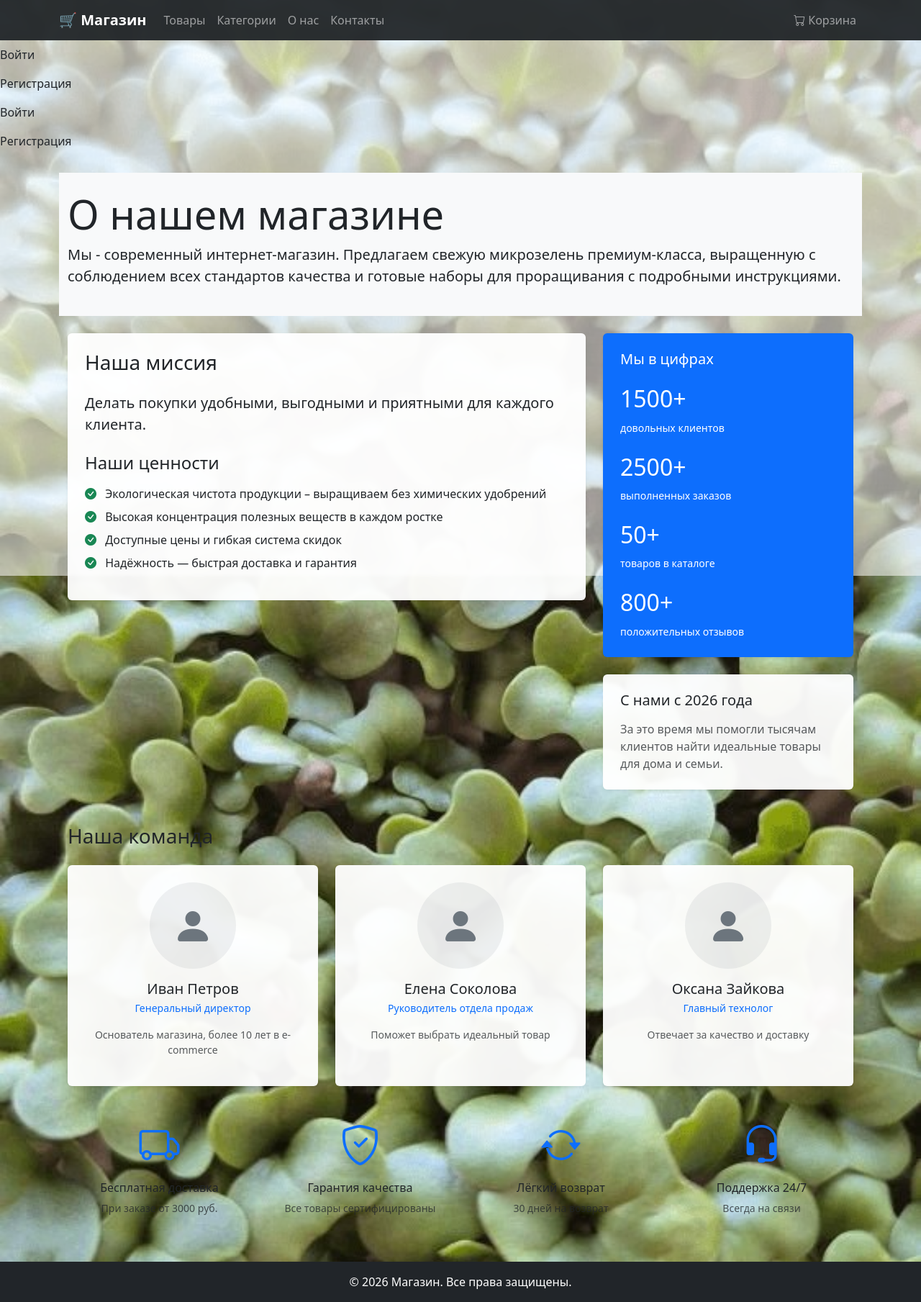
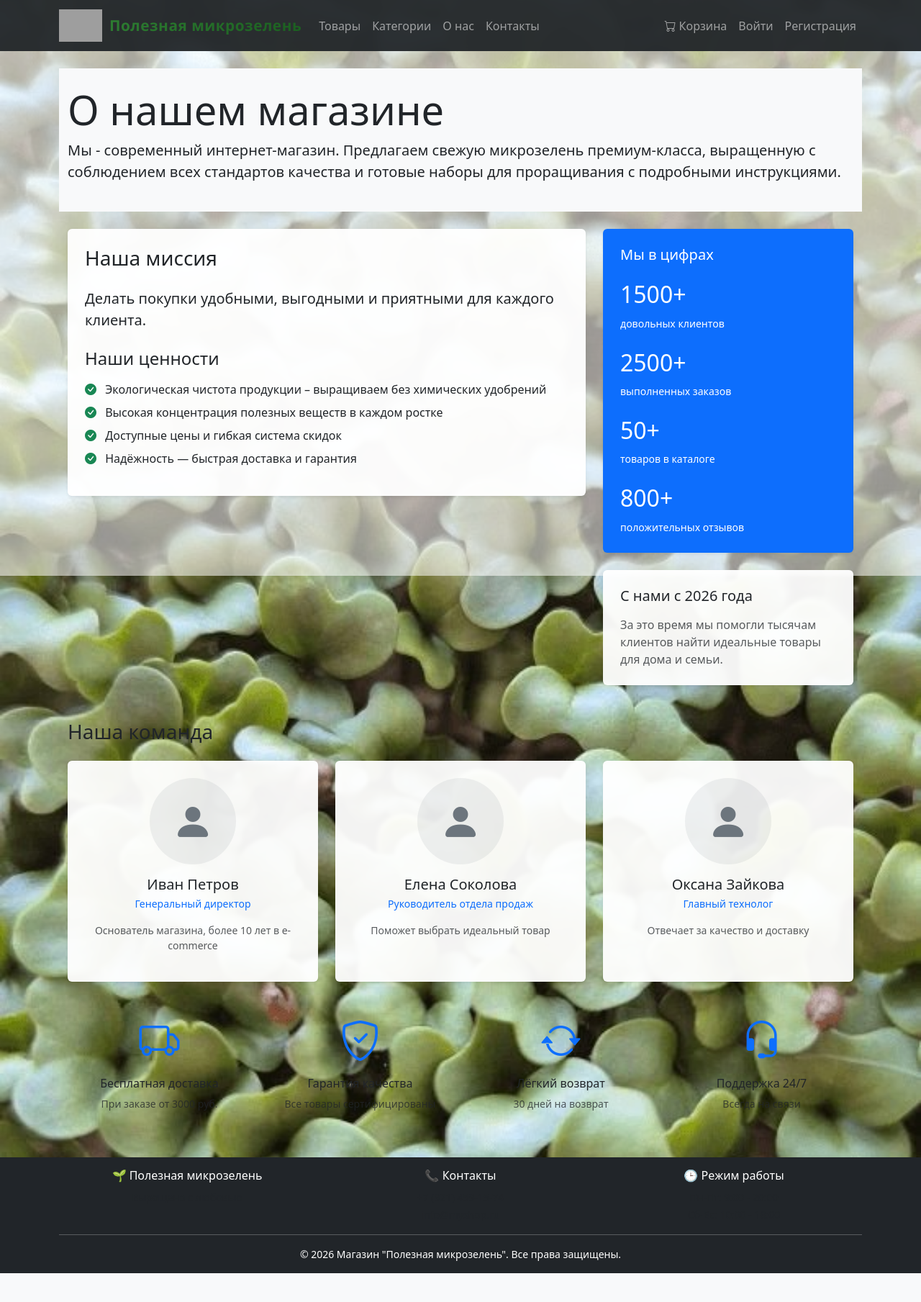
Before and after one commit to Oxana300/Oxana_TOP_final-work, a Django app: page /about/ in a window 1280 px wide. Shown: the whole page at 72% size. After the commit the page ends 1769 px from the top, so only its background shows below. Run offline with Django 5.2, Linux system fonts and the light colour scheme; parts of the project's set-up code (start-up, migrations or seed data) failed here and were passed over; grey boxes are pictures that could not be loaded.

Commit message:
Add logo to navbar and homepage

```diff
--- a/shop/static/shop/css/custom.css
+++ b/shop/static/shop/css/custom.css
@@ -49,3 +49,44 @@ body::before {
     background-color: #406142;
     border-color: #406142;
 }
+
+/* Логотип анимация */
+.logo-container {
+    animation: fadeInDown 0.8s ease;
+}
+
+.main-logo {
+    filter: drop-shadow(0 4px 8px rgba(0, 0, 0, 0.1));
+    transition: all 0.3s ease;
+}
+
+.main-logo:hover {
+    filter: drop-shadow(0 8px 16px rgba(46, 125, 50, 0.2));
+    transform: translateY(-3px);
+}
+
+@keyframes fadeInDown {
+    from {
+        opacity: 0;
+        transform: translateY(-30px);
+    }
+
+    to {
+        opacity: 1;
+        transform: translateY(0);
+    }
+}
+
+/* Логотип в навигации */
+.navbar-brand img {
+    transition: transform 0.3s ease;
+}
+
+.navbar-brand:hover img {
+    transform: scale(1.05);
+}
+
+.logo-text {
+    font-family: 'Segoe UI', sans-serif;
+    letter-spacing: 0.5px;
+}
--- a/shop/templates/shop/base.html
+++ b/shop/templates/shop/base.html
@@ -3,23 +3,60 @@
 <head>
     <meta charset="UTF-8">
     <meta name="viewport" content="width=device-width, initial-scale=1.0">
-    <title>{% block title %}Магазин{% endblock %}</title>
+    <title>{% block title %}Магазин микрозелени{% endblock %}</title>
     <link href="https://cdn.jsdelivr.net/npm/bootstrap@5.3.0/dist/css/bootstrap.min.css" rel="stylesheet">
     <link rel="stylesheet" href="https://cdn.jsdelivr.net/npm/bootstrap-icons@1.11.1/font/bootstrap-icons.css">
     {% load static %}
     <link rel="stylesheet" href="{% static 'shop/css/custom.css' %}">
     <style>
-        .navbar-brand { font-weight: bold; }
-        .featured-badge { position: absolute; top: 10px; right: 10px; }
-        .product-card { transition: transform 0.3s; }
-        .product-card:hover { transform: translateY(-5px); }
+        .navbar-brand {
+            display: flex;
+            align-items: center;
+            gap: 10px;
+        }
+        .navbar-brand img {
+            height: 45px;
+            width: auto;
+            transition: transform 0.3s ease;
+        }
+        .navbar-brand:hover img {
+            transform: scale(1.05);
+        }
+        .main-logo {
+            max-height: 150px;
+            margin-bottom: 20px;
+            transition: transform 0.3s ease;
+        }
+        .main-logo:hover {
+            transform: scale(1.02);
+        }
+        @media (max-width: 768px) {
+            .main-logo {
+                max-height: 100px;
+            }
+            .navbar-brand img {
+                height: 35px;
+            }
+        }
+        .logo-text {
+            font-weight: bold;
+            font-size: 1.3rem;
+            background: linear-gradient(135deg, #2e7d32, #1b5e20);
+            -webkit-background-clip: text;
+            background-clip: text;
+            color: transparent;
+        }
     </style>
 </head>
 <body>
     <!-- Навигация -->
     <nav class="navbar navbar-expand-lg navbar-dark bg-dark">
         <div class="container">
-            <a class="navbar-brand" href="{% url 'shop:home' %}">🛒 Магазин</a>
+            <a class="navbar-brand" href="{% url 'shop:home' %}">
+                {% load static %}
+                <img src="{% static 'shop/images/logo.png' %}" alt="Логотип">
+                <span class="logo-text">Полезная микрозелень</span>
+            </a>
             <button class="navbar-toggler" type="button" data-bs-toggle="collapse" data-bs-target="#navbarNav">
                 <span class="navbar-toggler-icon"></span>
             </button>
@@ -38,43 +75,14 @@
                         <a class="nav-link" href="{% url 'shop:contact' %}">Контакты</a>
                     </li>
                 </ul>
+
                 <ul class="navbar-nav">
                     <li class="nav-item">
                         <a class="nav-link" href="{% url 'shop:cart' %}">
                             <i class="bi bi-cart"></i> Корзина
                         </a>
                     </li>
-                </ul>
-            </div>
-        </div>
-    </nav>
 
-    <!-- ОКСАНА Добавляю ссылку на регистрацию в навигацию-->
-    <ul class="navbar-nav">
-        {% if user.is_authenticated %}
-            <li class="nav-item">
-                <span class="nav-link">Привет, {{ user.username }}</span>
-            </li>
-            <li class="nav-item">
-                <form method="post" action="{% url 'logout' %}" style="display: inline;">
-                    {% csrf_token %}
-                    <button type="submit" class="btn nav-link" style="border: none; background: none; cursor: pointer;">
-                        Выйти
-                    </button>
-                </form>
-            </li>
-        {% else %}
-            <li class="nav-item">
-                <a class="nav-link" href="{% url 'login' %}">Войти</a>
-            </li>
-            <li class="nav-item">
-                <a class="nav-link" href="{% url 'shop:register' %}">Регистрация</a>
-            </li>
-        {% endif %}
-    </ul>
-
-    <!-- ОКСАНА Добавляю ссылку на профиль в меню пользователя-->
-<ul class="navbar-nav">
                     {% if user.is_authenticated %}
                     <li class="nav-item dropdown">
                         <a class="nav-link dropdown-toggle" href="#" id="userDropdown" role="button"
@@ -94,7 +102,7 @@
                             </li>
                             <li>
                                 <a class="dropdown-item" href="{% url 'shop:profile_tickets' %}">
-                        <i class="bi bi-headset"></i> Обращения в поддержку
+                                    <i class="bi bi-headset"></i> Поддержка
                                 </a>
                             </li>
                             <li><hr class="dropdown-divider"></li>
@@ -117,6 +125,10 @@
                     </li>
                     {% endif %}
                 </ul>
+            </div>
+        </div>
+    </nav>
+
     <!-- Основной контент -->
     <main class="container my-4">
         {% if messages %}
@@ -134,14 +146,28 @@
     <!-- Футер -->
     <footer class="bg-dark text-white text-center py-3 mt-5">
         <div class="container">
-            <p class="mb-0">&copy; 2026 Магазин. Все права защищены.</p>
+            <div class="row">
+                <div class="col-md-4 mb-3 mb-md-0">
+                    <h6>🌱 Полезная микрозелень</h6>
+                    <small class="text-muted">Выращено с любовью</small>
+                </div>
+                <div class="col-md-4 mb-3 mb-md-0">
+                    <h6>📞 Контакты</h6>
+                    <small class="text-muted">+7 (921) 459-15-74</small><br>
+                    <small class="text-muted">info@myshop.ru</small>
+                </div>
+                <div class="col-md-4">
+                    <h6>🕒 Режим работы</h6>
+                    <small class="text-muted">Пн-Пт: 9:00 - 20:00</small><br>
+                    <small class="text-muted">Сб-Вс: 10:00 - 18:00</small>
+                </div>
+            </div>
+            <hr class="my-3 bg-secondary">
+            <p class="mb-0 small">&copy; 2026 Магазин "Полезная микрозелень". Все права защищены.</p>
         </div>
     </footer>
 
     <script src="https://cdn.jsdelivr.net/npm/bootstrap@5.3.0/dist/js/bootstrap.bundle.min.js"></script>
+    {% block extra_js %}{% endblock %}
 </body>
 </html>
-
-
-{% load static %}
-<script src="{% static 'shop/js/date-validation.js' %}"></script>
```
Also changed, not shown: shop/templates/shop/home.html (+11 -2 lines). Lines whose indentation alone changed are shown as unchanged.
